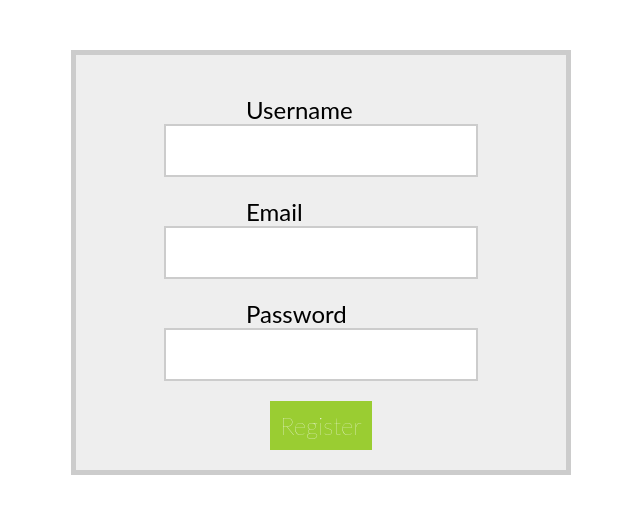
After one commit to Maiyoj/Portal, a PHP site: page /reg.html in a window 1280 px wide. The commit adds this page. Shown: the top 524 px of the page, without its empty margins (319-959 px from the left). Run offline with PHP 8.4, Linux system fonts and the light colour scheme.

Commit message:
[change] form styling and php connections

```diff
--- a/main.css
+++ b/main.css
@@ -1,11 +1,11 @@
-.gradient-custom-2 {
-    /* fallback for old browsers */
+/* .gradient-custom-2 {
+
     background: #fccb90;
 
-    /* Chrome 10-25, Safari 5.1-6 */
+
     background: -webkit-linear-gradient(to right, #ee7724, #d8363a, #dd3675, #b44593);
 
-    /* W3C, IE 10+/ Edge, Firefox 16+, Chrome 26+, Opera 12+, Safari 7+ */
+
     background: linear-gradient(to right, #ee7724, #d8363a, #dd3675, #b44593);
     }
 
@@ -19,4 +19,65 @@
     border-top-right-radius: .3rem;
     border-bottom-right-radius: .3rem;
     }
+    } */
+
+
+    * {
+        padding: 0;
+        margin: 0;
+        box-sizing: border-box;
     }
+    body {
+        margin: 50px auto;
+        text-align: center;
+        width: 800px;
+    }
+    h1 {
+        font-family: 'Passion One';
+        font-size: 2rem;
+        text-transform: uppercase;
+    }
+    label {
+        width: 150px;
+        display: inline-block;
+        text-align: left;
+        font-size: 1.5rem;
+        font-family: 'Lato';
+    }
+    input {
+        border: 2px solid #ccc;
+        font-size: 1.5rem;
+        font-weight: 100;
+        font-family: 'Lato';
+        padding: 10px;
+    }
+    form {
+        margin: 25px auto;
+        padding: 20px;
+        border: 5px solid #ccc;
+        width: 500px;
+        background: #eee;
+    }
+    div.form-element {
+        margin: 20px 0;
+    }
+    button {
+        padding: 10px;
+        font-size: 1.5rem;
+        font-family: 'Lato';
+        font-weight: 100;
+        background: yellowgreen;
+        color: white;
+        border: none;
+    }
+    p.success,
+    p.error {
+        color: white;
+        font-family: lato;
+        background: yellowgreen;
+        display: inline-block;
+        padding: 2px 10px;
+    }
+    p.error {
+        background: orangered;
+    }
--- /dev/null
+++ b/reg.html
@@ -0,0 +1,31 @@
+<!DOCTYPE html>
+
+<html>
+    <head>
+        <meta charset="utf-8">
+        <meta http-equiv="X-UA-Compatible" content="IE=edge">
+        <title></title>
+        <meta name="description" content="">
+        <meta name="viewport" content="width=device-width, initial-scale=1">
+        <link rel="stylesheet" href="main.css">
+    </head>
+    <body>
+        <form method="post" action="reg.php" name="signup-form">
+            <div class="form-element">
+            <label>Username</label>
+            <input type="text" name="username" pattern="[a-zA-Z0-9]+" required />
+            </div>
+            <div class="form-element">
+            <label>Email</label>
+            <input type="email" name="email" required />
+            </div>
+            <div class="form-element">
+            <label>Password</label>
+            <input type="password" name="password" required />
+            </div>
+            <button type="submit" name="register" value="register">Register</button>
+            </form>
+
+        <script src="" async defer></script>
+    </body>
+</html>
```
Also changed, not shown: config.php (added, +18 -0 lines), login.html (+33 -5 lines), login.php (added, +23 -0 lines), reg.php (added, +28 -0 lines), connection.php (deleted).
